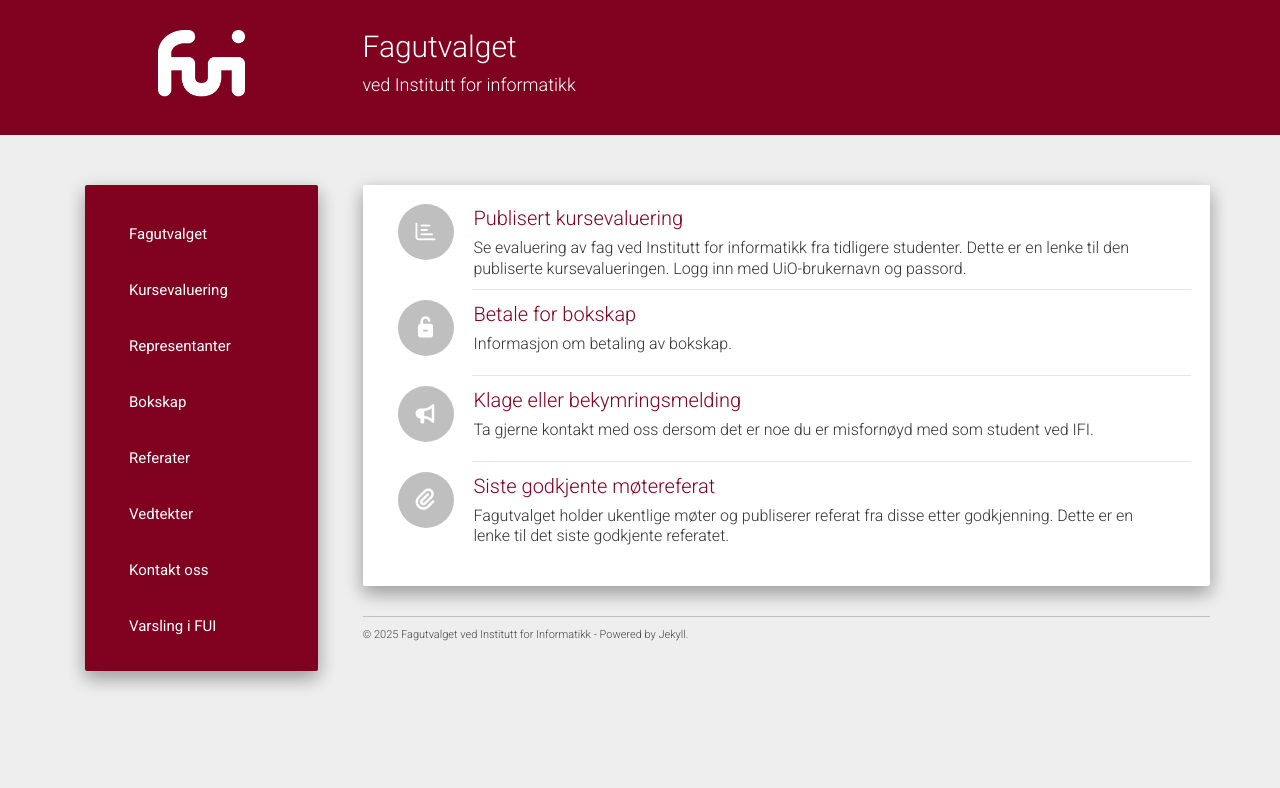
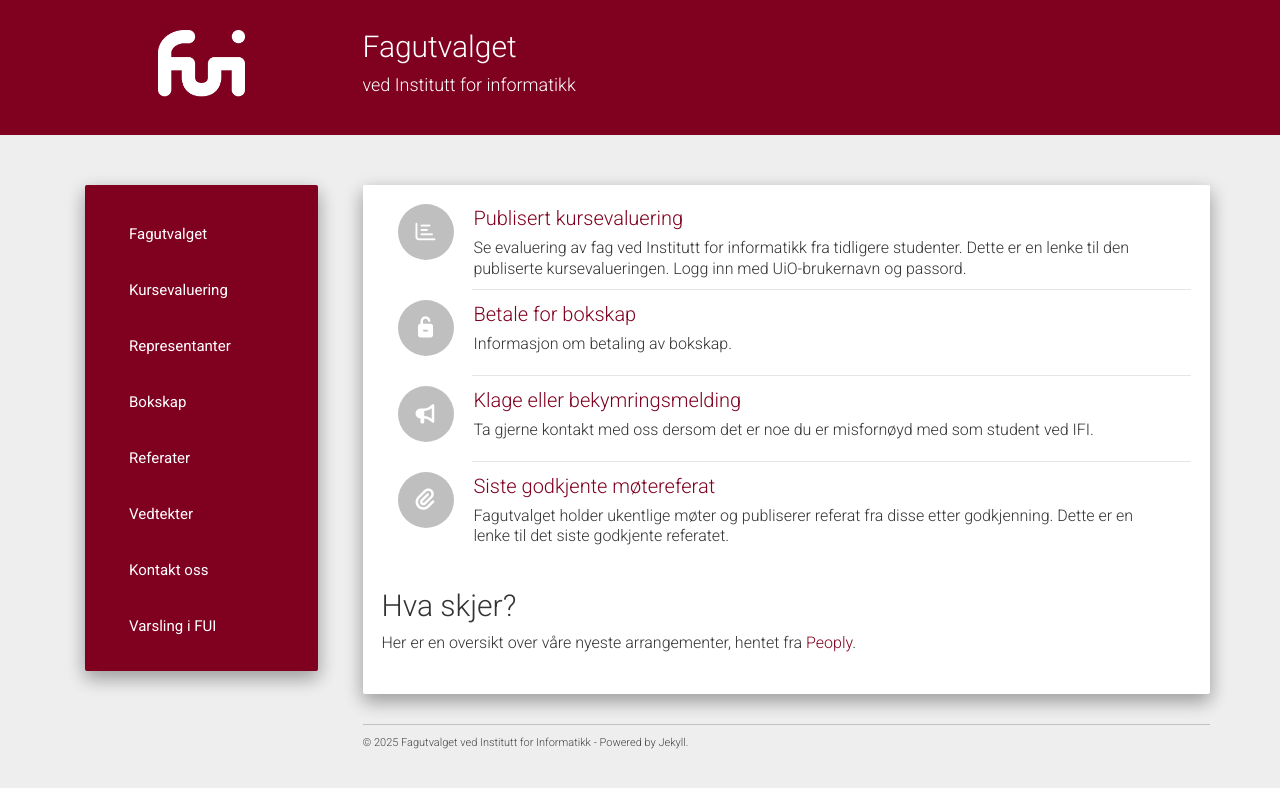
Before and after one commit to fui/fui.github.io, a Jekyll site: the page built from pages/index.html, in a window 1280 px wide. Shown: the top 788 px of the page. Built offline with Jekyll 4.4.1, drawn with Linux system fonts in a browser that asks for light colours; nearby versions of some CDN libraries.

Commit message:
Lag en mer saklig fremvisning av arrangementene.

```diff
--- a/pages/index.html
+++ b/pages/index.html
@@ -39,10 +39,36 @@
         </p>
       </div>
     </div>
-    {% endfor %} {% for event in site.data.events %}
-    <div class="list-group-item">
-      <h4>{{ event.title }}</h4>
-      <p>{{ event.date }} – {{ event.description }}</p>
+    {% endfor %}
+    <br />
+    <h2>Hva skjer?</h2>
+    <p>
+      Her er en oversikt over våre nyeste arrangementer, hentet fra
+      <a href="https://peoply.app/orgs/fui">Peoply</a>.
+    </p>
+    {% for event in site.data.events %}
+    <div
+      class="list-group-item event-item d-flex align-items-start"
+      style="
+        background: #f8f9fa;
+        border-left: 4px solid #d32f2f;
+        margin-bottom: 10px;
+      "
+    >
+      <div>
+        <h5 class="mb-1" style="font-weight: 600">
+          <a href="https://peoply.app/events/{{ event.urlId }}">
+            {{ event.title }}
+          </a>
+        </h5>
+        <div class="text-muted mb-1" style="font-size: 12pt">
+          {% assign d = event.startDate | date: "%d.%m.%Y kl. %H:%M" %}
+          <i class="far fa-clock"></i> {{ d }}
+        </div>
+        <p class="mb-0" style="font-size: 12pt">
+          {{ event.description | truncate: 300 }}
+        </p>
+      </div>
     </div>
     {% endfor %}
   </div>
```
